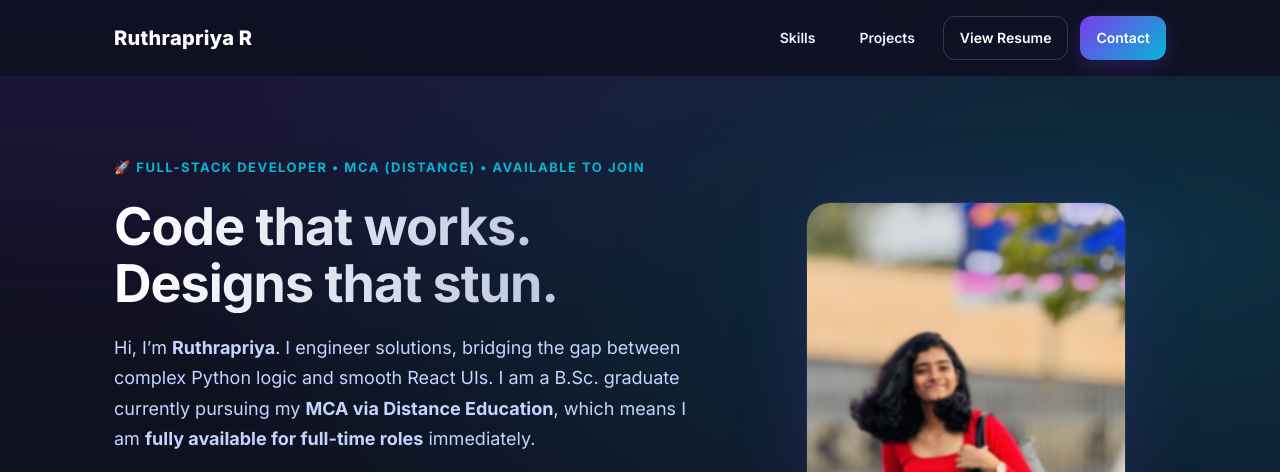
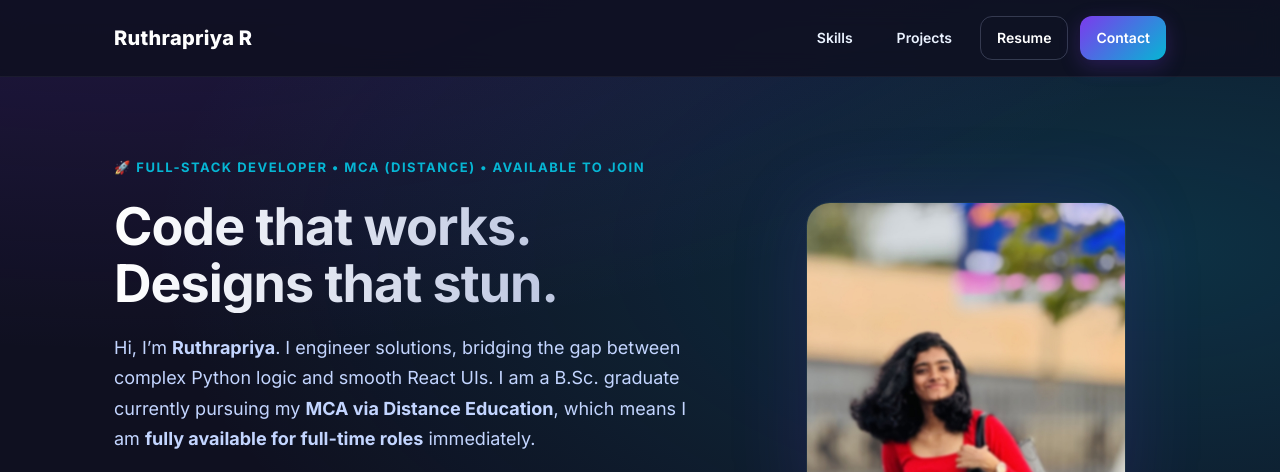
Before and after one commit to Ruthrapriya-R/Portfolio, a plain HTML site: page index.html in a window 1280 px wide. Shown: the top 472 px of the page. Drawn offline with nearby package versions, Linux system fonts and the light colour scheme.

Commit message:
Add files via upload

```diff
--- a/index.html
+++ b/index.html
@@ -213,7 +213,9 @@ textarea.form-input { resize: vertical; min-height: 120px; }
       <div class="badges">
         <a class="btn ghost" href="#skills" style="border:none; color: var(--txt); box-shadow:none;">Skills</a>
         <a class="btn ghost" href="#projects" style="border:none; color: var(--txt); box-shadow:none;">Projects</a>
-        <a class="btn ghost" href="RUTHRAPRIYA_RESUME.pdf" target="_blank">View Resume</a>
+
+        <a class="btn ghost" href="RUTHRAPRIYA_RESUME.pdf" target="_blank">Resume</a>
+
         <a class="btn" href="#contact">Contact</a>
       </div>
     </div>
```
